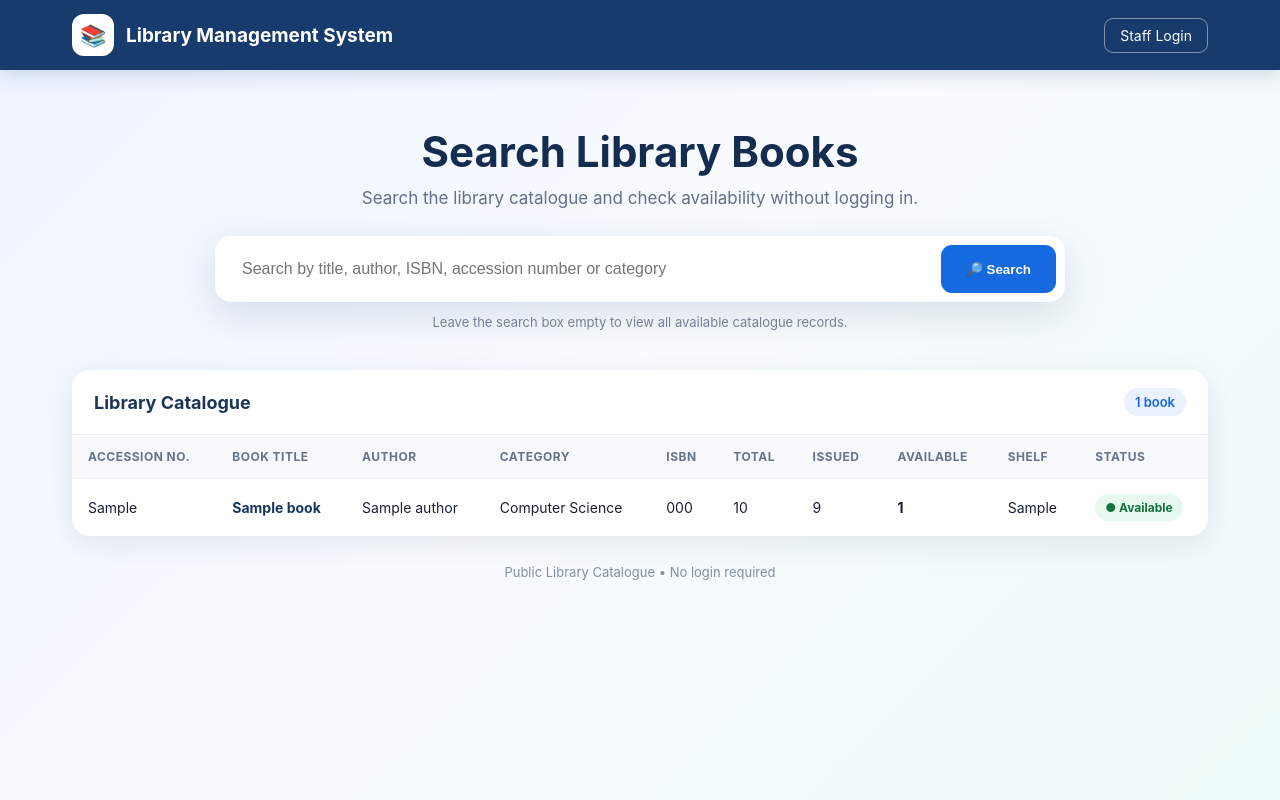
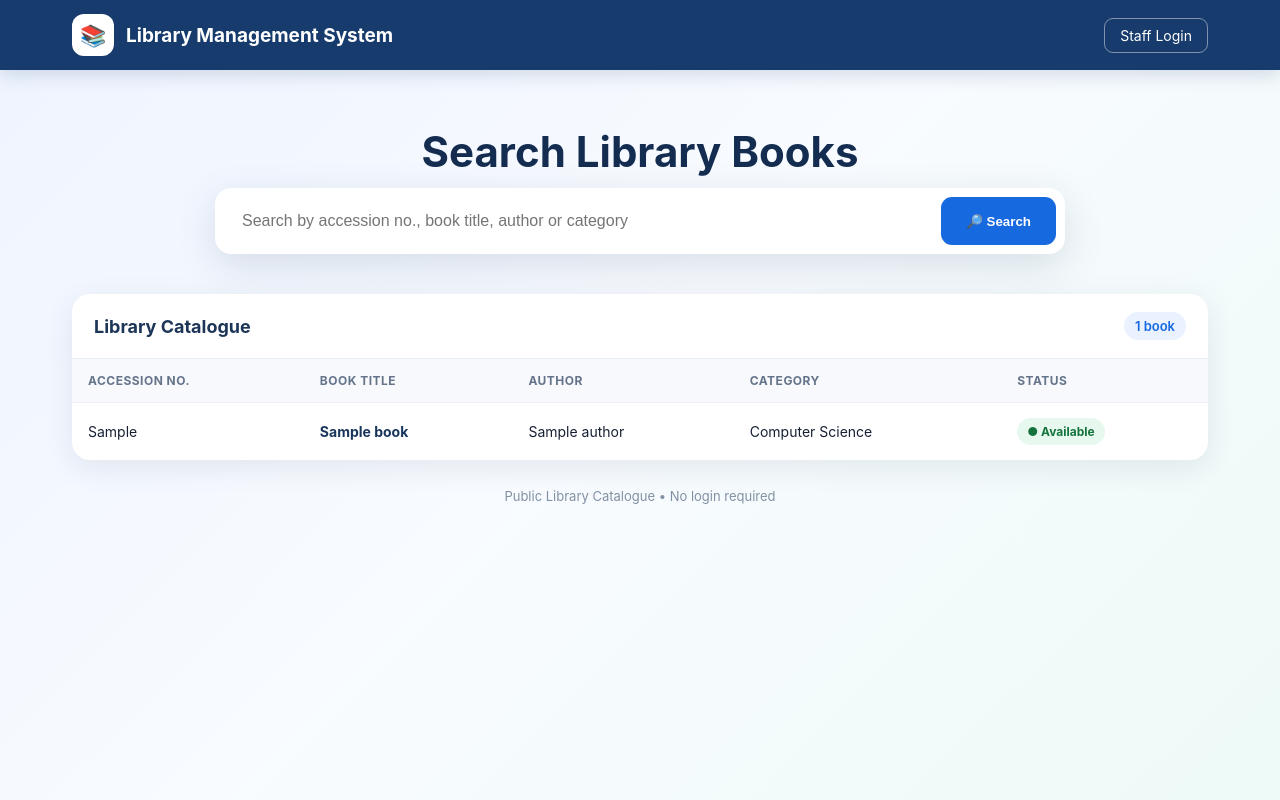
Before and after one commit to stephenphilip1972-pixel/library-management-system, a PHP site: page /search.php in a window 1280 px wide. Run offline with PHP 8.4, Linux system fonts and the light colour scheme; data comes from the database, SQL or seed files in the repository; tables that the repository leaves empty hold one stand-in row (values such as "Sample post").

Commit message:
Simplify public book search table columns

```diff
--- a/search.php
+++ b/search.php
@@ -1,65 +1,80 @@
 <?php
-$pageTitle='Book Search';
-require __DIR__.'/config/database.php';
+$pageTitle = 'Book Search';
+require __DIR__ . '/config/database.php';
 
-$q=trim($_GET['q']??'');
-$rows=[];
+$q = trim($_GET['q'] ?? '');
+$rows = [];
 
-if($q!==''){
-    $like="%$q%";
-    $s=$pdo->prepare("SELECT b.*, c.name category, a.name author,
-        (b.total_copies-b.available_copies) issued_copies
+$sql = "SELECT
+            b.accession_no,
+            b.title,
+            a.name AS author,
+            c.name AS category,
+            b.available_copies,
+            b.status
         FROM books b
-        LEFT JOIN categories c ON c.id=b.category_id
-        LEFT JOIN authors a ON a.id=b.author_id
-        WHERE b.status='active'
-        AND (b.title LIKE ? OR b.isbn LIKE ? OR b.accession_no LIKE ?
-             OR a.name LIKE ? OR c.name LIKE ?)
-        ORDER BY b.title");
-    $s->execute([$like,$like,$like,$like,$like]);
-    $rows=$s->fetchAll();
-} else {
-    $rows=$pdo->query("SELECT b.*, c.name category, a.name author,
-        (b.total_copies-b.available_copies) issued_copies
-        FROM books b
-        LEFT JOIN categories c ON c.id=b.category_id
-        LEFT JOIN authors a ON a.id=b.author_id
-        WHERE b.status='active'
-        ORDER BY b.title")->fetchAll();
+        LEFT JOIN authors a ON a.id = b.author_id
+        LEFT JOIN categories c ON c.id = b.category_id
+        WHERE b.status = 'active'";
+
+$params = [];
+
+if ($q !== '') {
+    $like = "%{$q}%";
+    $sql .= " AND (
+        b.accession_no LIKE ?
+        OR b.title LIKE ?
+        OR a.name LIKE ?
+        OR c.name LIKE ?
+    )";
+    $params = [$like, $like, $like, $like];
 }
+
+$sql .= " ORDER BY b.title";
+
+$stmt = $pdo->prepare($sql);
+$stmt->execute($params);
+$rows = $stmt->fetchAll();
 ?>
 <!doctype html>
 <html lang="en">
 <head>
 <meta charset="utf-8">
-<meta name="viewport" content="width=device-width,initial-scale=1">
+<meta name="viewport" content="width=device-width, initial-scale=1">
 <title>Library Book Search</title>
 <link rel="stylesheet" href="assets/library-search.css">
 </head>
 <body>
 <div class="library-page">
+
 <header class="library-topbar">
   <div class="inner">
-    <div class="brand"><div class="brand-icon">📚</div><span>Library Management System</span></div>
+    <div class="brand">
+      <div class="brand-icon">📚</div>
+      <span>Library Management System</span>
+    </div>
     <a class="staff-btn" href="login.php">Staff Login</a>
   </div>
 </header>
 
 <section class="hero">
   <h1>Search Library Books</h1>
-  <p>Search the library catalogue and check availability without logging in.</p>
   <form action="search.php" method="get" class="search-box">
-    <input name="q" value="<?=htmlspecialchars($q, ENT_QUOTES, 'UTF-8')?>" placeholder="Search by title, author, ISBN, accession number or category" aria-label="Search books" autofocus>
+    <input
+      name="q"
+      value="<?= htmlspecialchars($q, ENT_QUOTES, 'UTF-8') ?>"
+      placeholder="Search by accession no., book title, author or category"
+      aria-label="Search books"
+      autofocus>
     <button type="submit">🔎 Search</button>
   </form>
-  <div class="hint">Leave the search box empty to view all available catalogue records.</div>
 </section>
 
 <main class="content">
   <div class="result-card">
     <div class="result-head">
-    <h2><?= $q!=='' ? 'Search Results' : 'Library Catalogue' ?></h2>
-    <span class="count"><?=count($rows)?> book<?=count($rows)!==1?'s':''?></span>
+      <h2><?= $q !== '' ? 'Search Results' : 'Library Catalogue' ?></h2>
+      <span class="count"><?= count($rows) ?> book<?= count($rows) !== 1 ? 's' : '' ?></span>
     </div>
 
     <div class="table-wrap">
@@ -70,28 +85,18 @@ if($q!==''){
             <th>Book Title</th>
             <th>Author</th>
             <th>Category</th>
-          <th>ISBN</th>
-          <th>Total</th>
-          <th>Issued</th>
-          <th>Available</th>
-          <th>Shelf</th>
             <th>Status</th>
           </tr>
         </thead>
         <tbody>
-<?php foreach($rows as $b): $available=(int)$b['available_copies']; ?>
+<?php foreach ($rows as $book): ?>
           <tr>
-          <td><?=htmlspecialchars($b['accession_no'], ENT_QUOTES, 'UTF-8')?></td>
-          <td class="book-title"><?=htmlspecialchars($b['title'], ENT_QUOTES, 'UTF-8')?></td>
-          <td><?=htmlspecialchars($b['author']??'—', ENT_QUOTES, 'UTF-8')?></td>
-          <td><?=htmlspecialchars($b['category']??'—', ENT_QUOTES, 'UTF-8')?></td>
-          <td><?=htmlspecialchars($b['isbn']??'—', ENT_QUOTES, 'UTF-8')?></td>
-          <td><?=$b['total_copies']?></td>
-          <td><?=$b['issued_copies']?></td>
-          <td><strong><?=$available?></strong></td>
-          <td><?=htmlspecialchars($b['shelf_no']??'—', ENT_QUOTES, 'UTF-8')?></td>
+            <td><?= htmlspecialchars($book['accession_no'], ENT_QUOTES, 'UTF-8') ?></td>
+            <td class="book-title"><?= htmlspecialchars($book['title'], ENT_QUOTES, 'UTF-8') ?></td>
+            <td><?= htmlspecialchars($book['author'] ?? '—', ENT_QUOTES, 'UTF-8') ?></td>
+            <td><?= htmlspecialchars($book['category'] ?? '—', ENT_QUOTES, 'UTF-8') ?></td>
             <td>
-<?php if($available>0): ?>
+<?php if ((int)$book['available_copies'] > 0): ?>
               <span class="availability available">● Available</span>
 <?php else: ?>
               <span class="availability unavailable">● Not Available</span>
@@ -100,13 +105,13 @@ if($q!==''){
           </tr>
 <?php endforeach; ?>
 
-<?php if(!$rows): ?>
+<?php if (!$rows): ?>
           <tr>
-          <td colspan="10">
+            <td colspan="5">
               <div class="empty">
                 <div class="empty-icon">🔍</div>
                 <strong>No books found</strong><br>
-              Try another title, author, ISBN, category or accession number.
+                Try another accession number, book title, author or category.
               </div>
             </td>
           </tr>
@@ -118,6 +123,7 @@ if($q!==''){
 
   <div class="footer-note">Public Library Catalogue • No login required</div>
 </main>
+
 </div>
 </body>
 </html>
```
Lines whose indentation alone changed are shown as unchanged.
